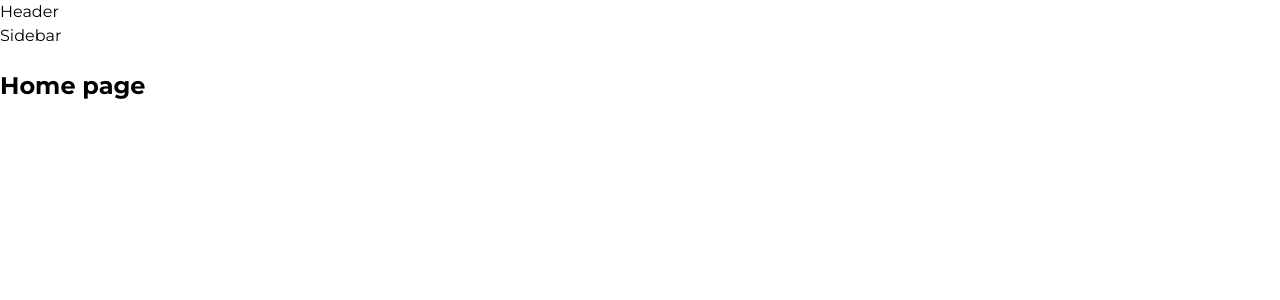
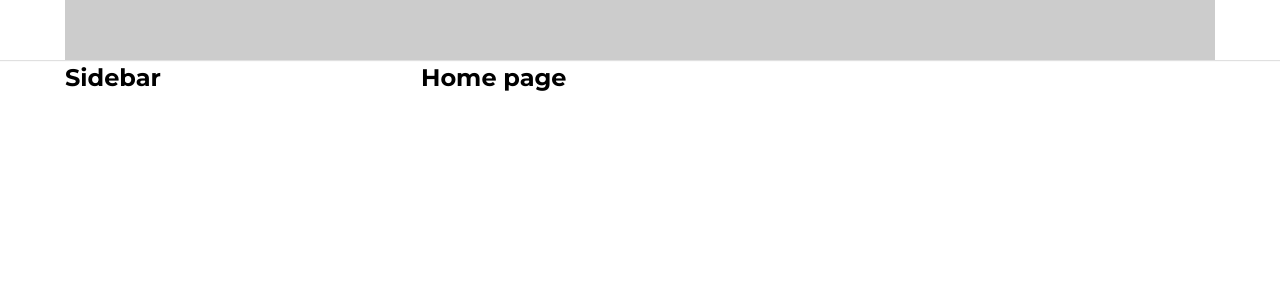
Before and after one commit to tandat411/demo-reactjs, a React (Create React App) app: page / in a window 1280 px wide. Shown: the top 300 px of the page. Built offline with nearby package versions, Linux system fonts and the light colour scheme.

Commit message:
[Layout] Header

```diff
--- a/package.json
+++ b/package.json
@@ -6,6 +6,8 @@
     "@testing-library/jest-dom": "^5.17.0",
     "@testing-library/react": "^13.4.0",
     "@testing-library/user-event": "^13.5.0",
+    "classname": "^0.0.0",
+    "classnames": "^2.5.1",
     "normalize.css": "^8.0.1",
     "react": "^18.3.1",
     "react-dom": "^18.3.1",
--- a/src/components/GlobalStyles/GlobalStyles.scss
+++ b/src/components/GlobalStyles/GlobalStyles.scss
@@ -4,6 +4,9 @@
 :root {
     --primary: #fe2c55;
     --fw-default: 400;
+    --default-layout-header-height: 60px;
+    --default-layout-header-width: 1150px;
+    --default-layout-side-bar-width: 356px
 }
 
 html {
@@ -11,6 +14,8 @@ html {
 }
 
 * {
+    margin: 0;
+    padding: 0;
     box-sizing: border-box;
 }
 
@@ -18,7 +23,7 @@ body {
     font-family: "Montserrat", sans-serif;
     font-size: 1.6rem;
     font-optical-sizing: auto;
-    font-weight: (--fw-default);
+    font-weight: var(--fw-default);
     font-style: normal;
     line-height: 1.5;
     text-rendering: optimizeSpeed;
--- /dev/null
+++ b/src/components/Layout/DefaultLayout/DefaultLayout.module.scss
@@ -0,0 +1,16 @@
+.wrapper {
+    display: flex;
+    flex-direction: column;
+    align-items: center;
+}
+
+.container {
+    display: flex;
+    width: var(--default-layout-header-width);
+
+}
+
+.content {
+    flex: 1;
+
+}
--- /dev/null
+++ b/src/components/Layout/DefaultLayout/Sidebar/Sidebar.module.scss
@@ -0,0 +1,4 @@
+.wrapper {
+    width: var(--default-layout-side-bar-width);
+
+}
--- a/src/components/Layout/DefaultLayout/Sidebar/index.js
+++ b/src/components/Layout/DefaultLayout/Sidebar/index.js
@@ -1,6 +1,13 @@
+import classNames from "classnames/bind";
+import styles from "./Sidebar.module.scss";
+
+const context = classNames.bind(styles);
+
 function Sidebar() {
     return (
-        <nav>Sidebar</nav>
+        <aside className={context('wrapper')}>
+            <h2>Sidebar</h2>
+        </aside>
      );
 }
 
--- a/src/components/Layout/DefaultLayout/index.js
+++ b/src/components/Layout/DefaultLayout/index.js
@@ -1,13 +1,17 @@
+import classNames from "classnames/bind";
 import Header from "~/components/Layout/components/Header";
 import Sidebar from "./Sidebar";
+import styles from "./DefaultLayout.module.scss";
+
+const context = classNames.bind(styles);
 
 function DefaultLayout({ children }) {
     return (
-        <div>
+        <div className={context('wrapper')}>
             <Header />
-            <div className="container">
+            <div className={context('container')}>
                 <Sidebar />
-                <div className="content">
+                <div className={context('content')}>
                     {children}
                 </div>
             </div>
--- a/src/components/Layout/HeaderOnly/index.js
+++ b/src/components/Layout/HeaderOnly/index.js
@@ -1,6 +1,6 @@
 import Header from "~/components/Layout/components/Header";
 
-function DefaultLayout({ children }) {
+function HeaderOnly({ children }) {
     return (
         <div>
             <Header />
@@ -14,4 +14,4 @@ function DefaultLayout({ children }) {
      );
 }
 
-export default DefaultLayout;
+export default HeaderOnly;
--- /dev/null
+++ b/src/components/Layout/components/Header/Header.module.scss
@@ -0,0 +1,13 @@
+.wrapper {
+    width: 100%;
+    display: flex;
+    justify-content: center;
+    height: var(--default-layout-header-height);
+    box-shadow: 0px 1px 1px rgb(0 0 0 / 12%);
+}
+
+.inner {
+    height: 100%;
+    width: var(--default-layout-header-width);
+    background-color: #ccc;
+}
--- a/src/components/Layout/components/Header/index.js
+++ b/src/components/Layout/components/Header/index.js
@@ -1,7 +1,12 @@
+import classNames from 'classnames/bind';
+import styles from './Header.module.scss';
+
+const context = classNames.bind(styles);
+
 function Header() {
-    return (
-        <header>Header</header>
-     );
+    return <header className={context('wrapper')}>
+        <div className={context('inner')}></div>
+    </header>;
 }
 
 export default Header;
```
Also changed, not shown: 1 other file (tests, documents, lock files or other folders).
